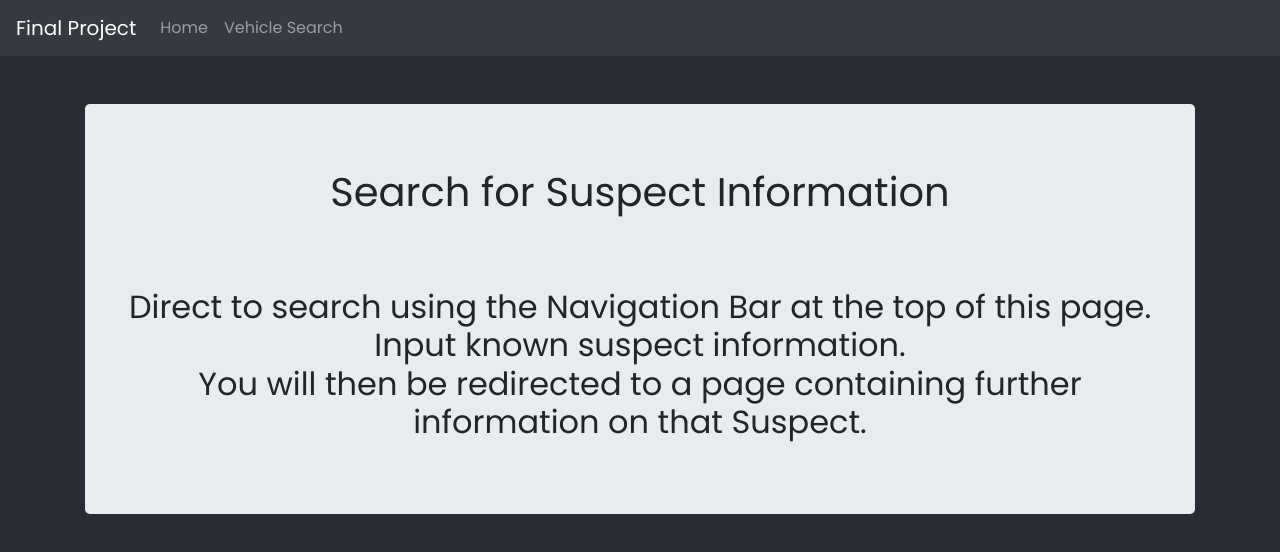
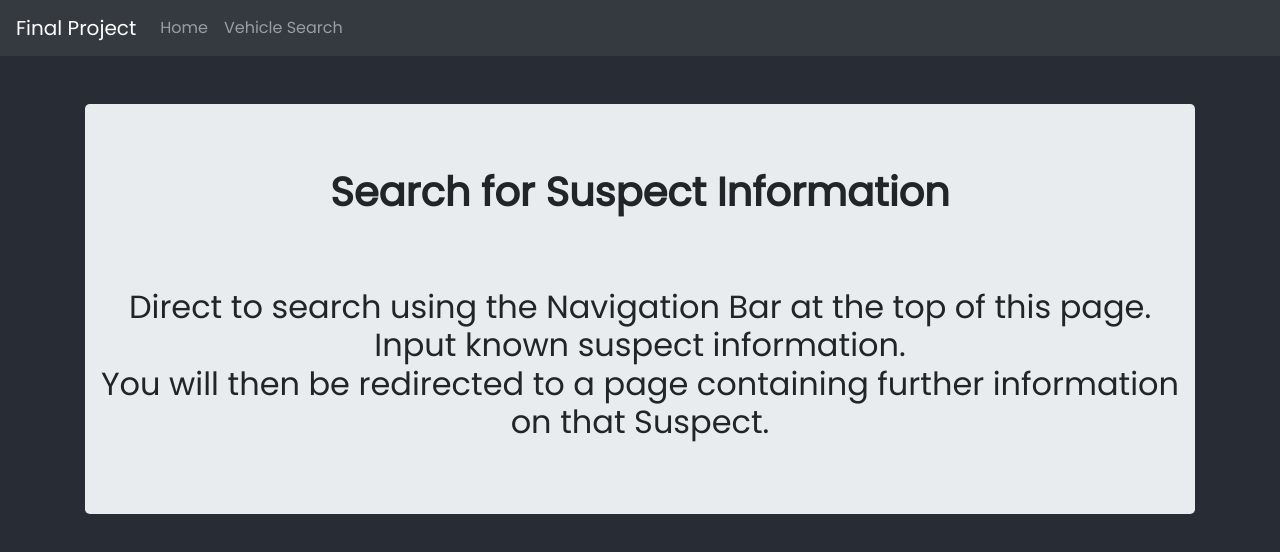
Before and after one commit to the-winning-team-for-this-project/frontend, a React (Create React App) app: page / in a window 1280 px wide. Shown: the top 552 px of the page. Built offline with nearby package versions, Linux system fonts and the light colour scheme.

Commit message:
bootstrap container

```diff
--- a/src/components/Homepage.jsx
+++ b/src/components/Homepage.jsx
@@ -1,10 +1,10 @@
 import React from 'react'
-import Container from '@material-ui/core/Container'
+import { Container } from 'react-bootstrap'
 
 const Homepage = () => {
     return (
         <Container className='homecontainer'>
-        <h1>Search for Suspect Information</h1>
+        <h1><strong>Search for Suspect Information</strong></h1>
         <br />
         <h2>Direct to search using the Navigation Bar at the top of this page.
             Input known suspect information.
```
